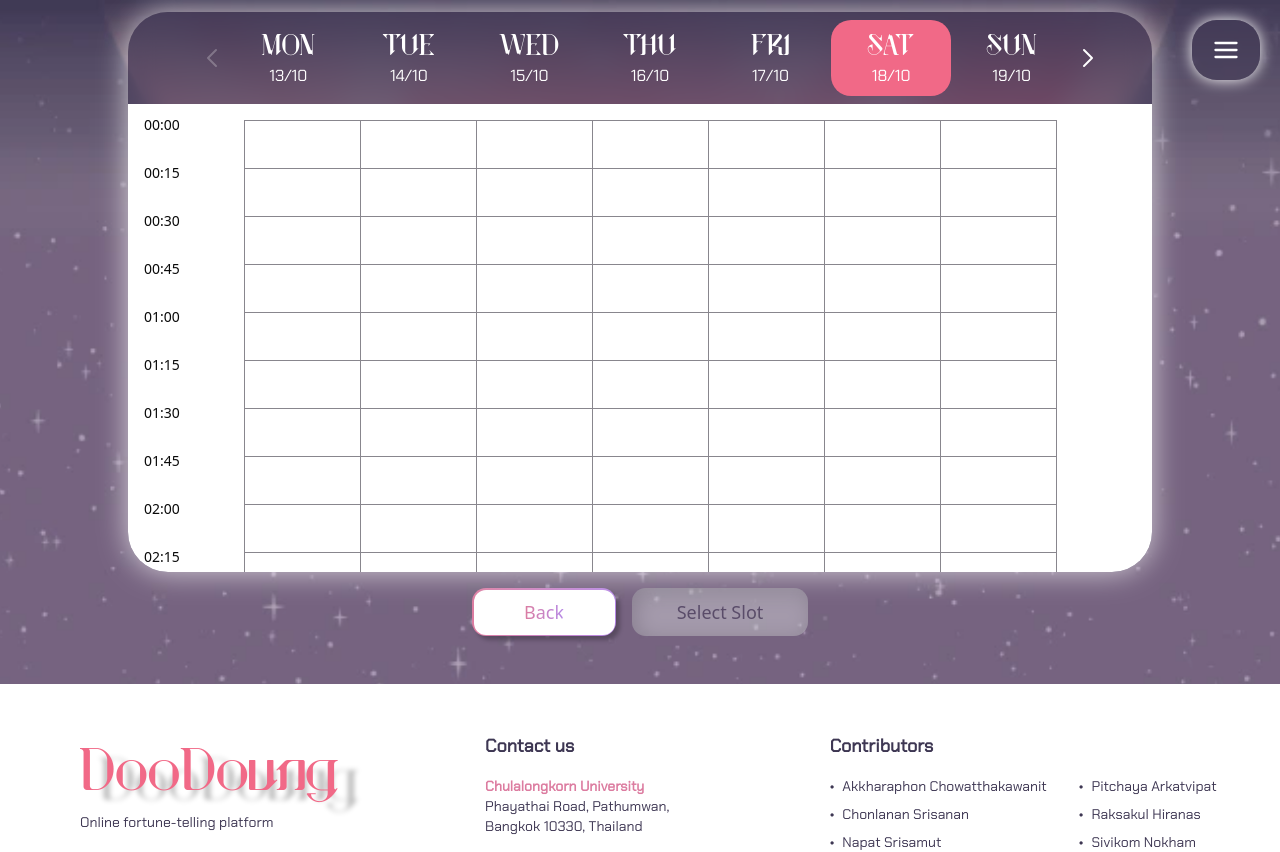
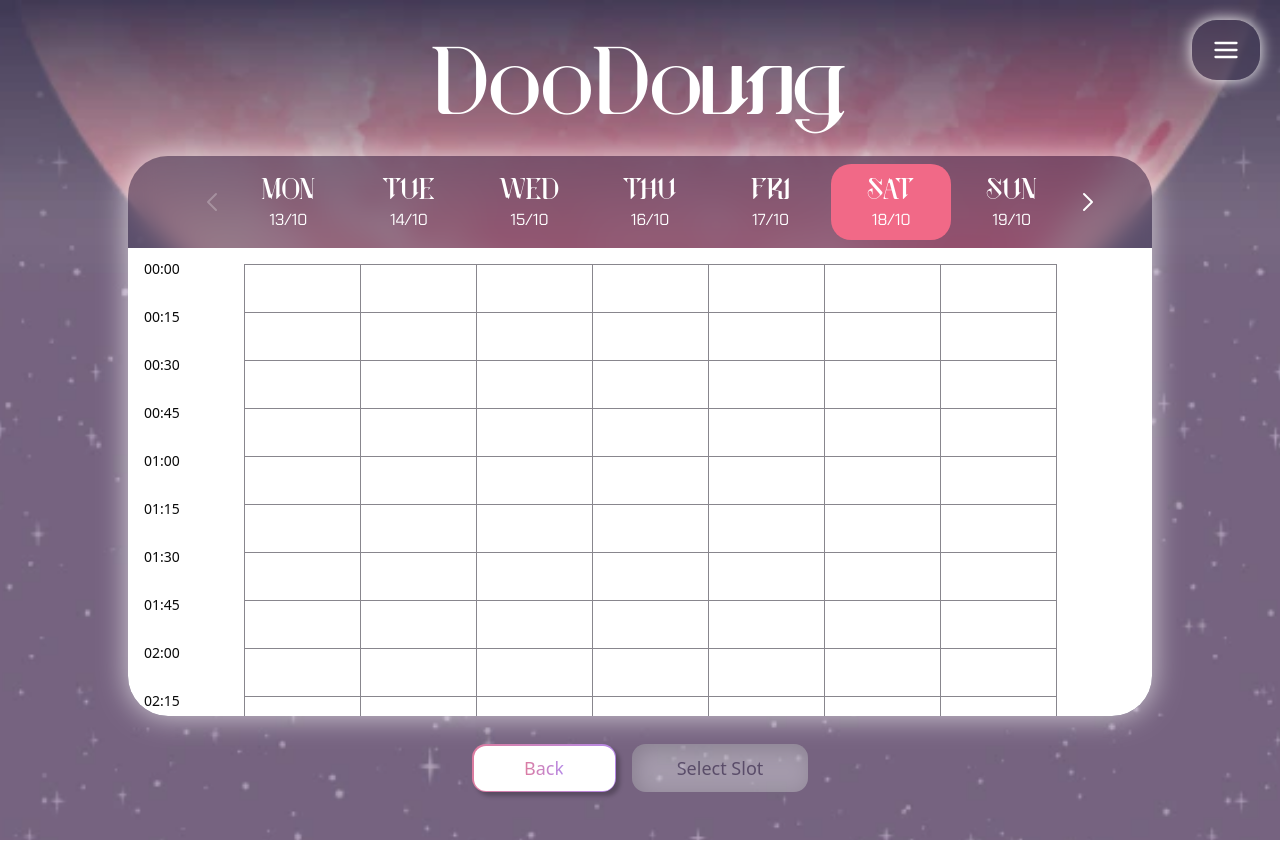
Before and after one commit to DooDoung/doo-doung-frontend, a Next.js app: page /booking/1 in a window 1280 px wide. Shown: the top 852 px of the page. Built offline with nearby package versions, Linux system fonts and the light colour scheme.

Commit message:
style: add Doodoung header and set gap

```diff
--- a/src/components/session/SessionTableBooking.tsx
+++ b/src/components/session/SessionTableBooking.tsx
@@ -90,7 +90,7 @@ export default function SessionTableBooking() {
         onSelectSlots={handleSelectSlot}
       />
 
-      <div className="flex items-center justify-between space-x-4">
+      <div className="mt-3 flex items-center justify-between space-x-4">
         <GlobalButton
             className="w-36"
             variant="secondary"
--- a/src/pages/booking/[bookingld].tsx
+++ b/src/pages/booking/[bookingld].tsx
@@ -3,7 +3,10 @@ import SessionTableBooking from "@/components/session/SessionTableBooking";
 
 export default function BookingPage() {
   return (
-    <DefaultLayout>
+    <DefaultLayout contentClassName="flex flex-col justify-center items-center">
+      <h1 className="font-sanctuary text-neutral-white text-center text-8xl mb-6 mt-6">
+        DooDoung
+      </h1>
       <div className="flex w-full flex-col items-center justify-center">
         <div></div>
         <div className="w-8/10 items-center self-center">
```
